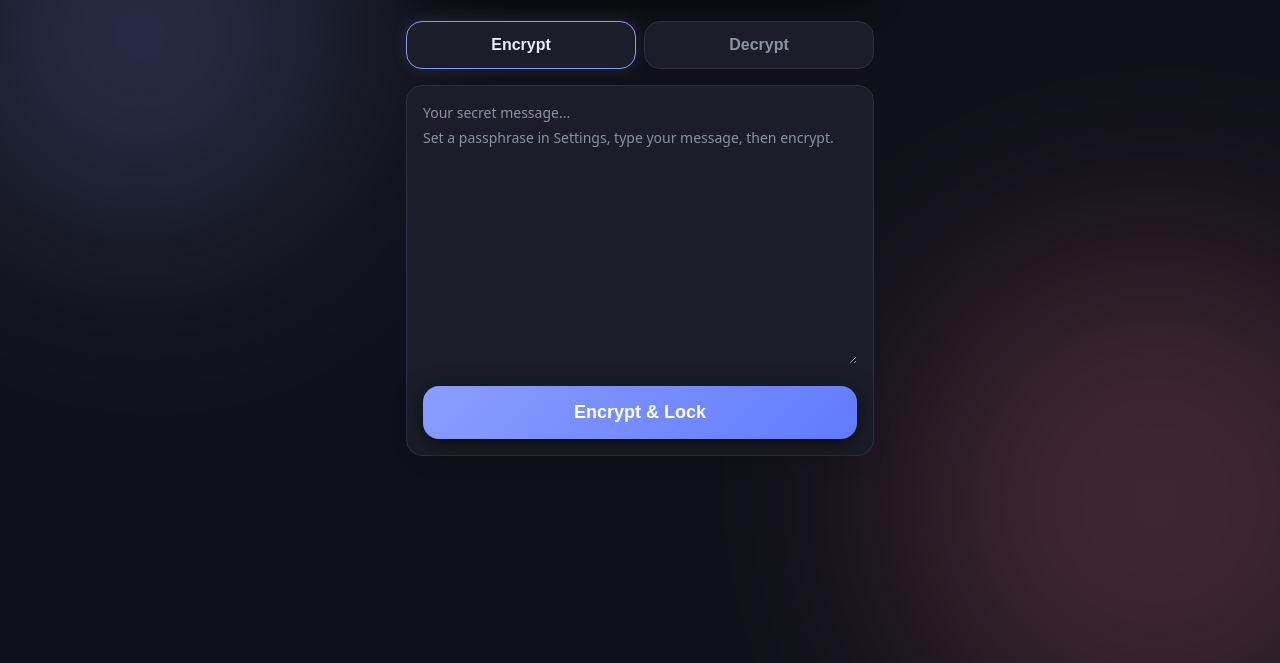
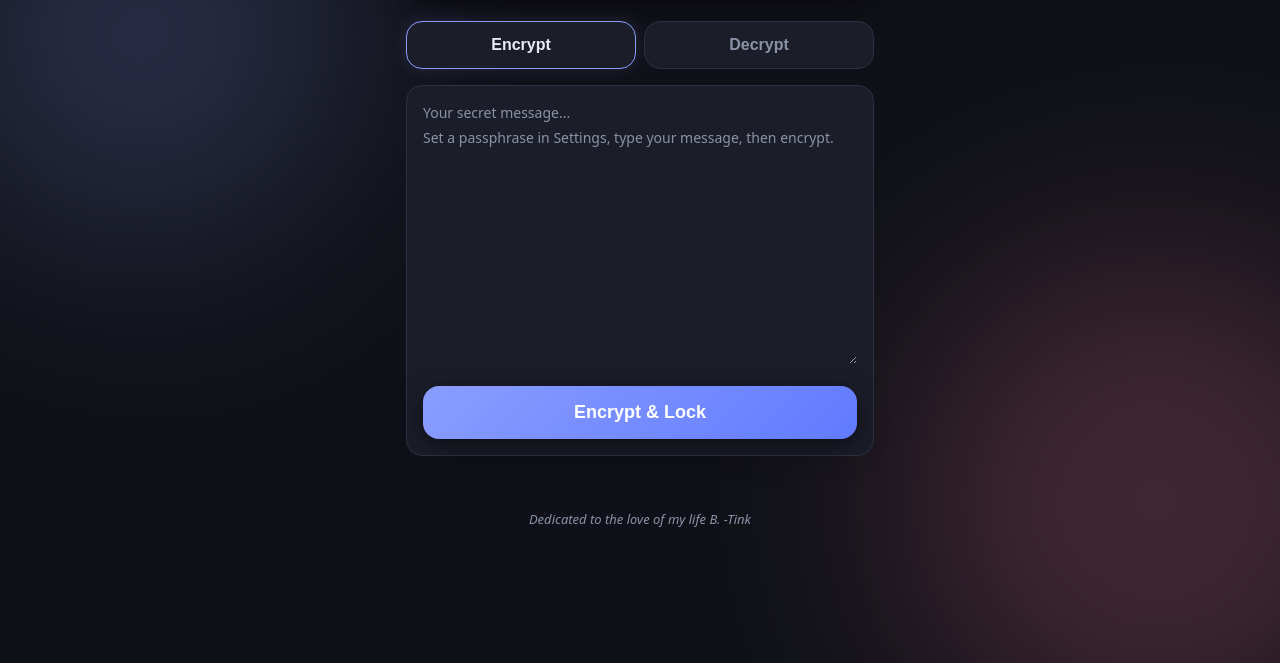
Before and after one commit to tinkthemaker/love-encryption, a plain HTML site: page index.html in a window 1280 px wide. Shown: the part 137-800 px from the top of the page. Drawn offline with Linux system fonts and the light colour scheme.

Commit message:
Update index.html

```diff
--- a/index.html
+++ b/index.html
@@ -100,6 +100,13 @@
     .result-footer .btn.primary { background: var(--acc); color: #fff; border-color: transparent; }
     .status { text-align: center; color: var(--muted); font-size: 14px; padding: 10px; }
     .status.danger { color: var(--danger); }
+    .dedication {
+      text-align: center;
+      font-style: italic;
+      color: var(--muted);
+      font-size: 13px;
+      margin-top: 20px;
+    }
   </style>
 </head>
 <body>
@@ -150,6 +157,7 @@
     </div>
 
     <p id="status" class="status"></p>
+    <p class="dedication">Dedicated to the love of my life B. -Tink</p>
   </main>
 
   <div id="resultOverlay" class="result-overlay">
```
